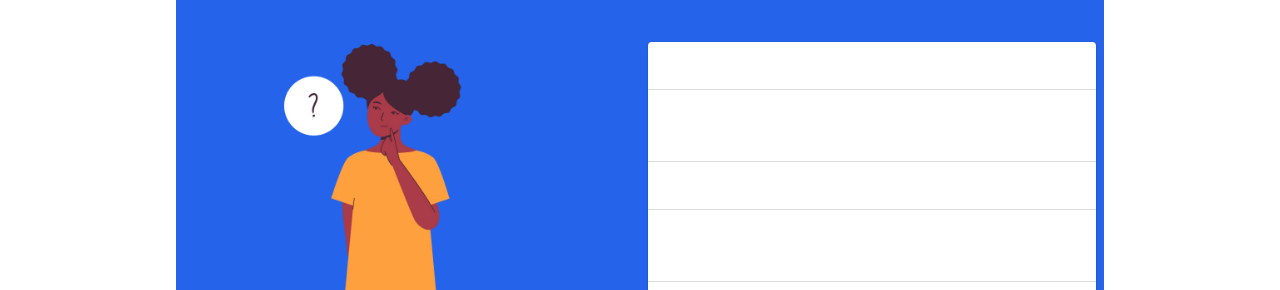
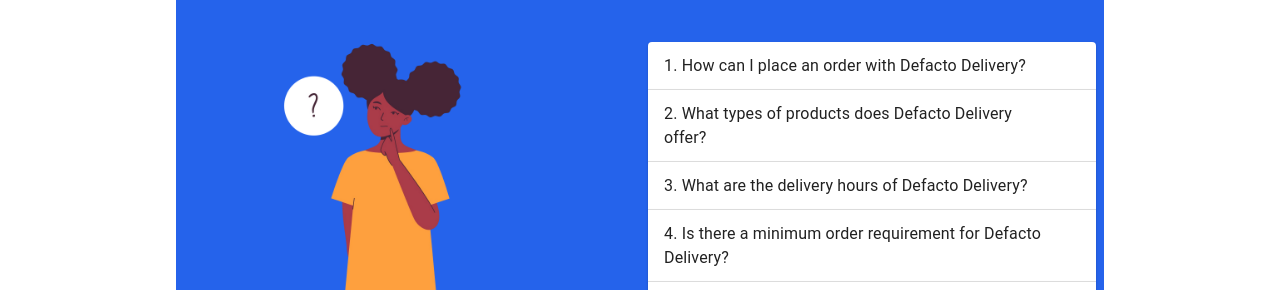
Before and after one commit to defacto-app/web, a Next.js app: page /faq in a window 1280 px wide. Shown: the part 510-800 px from the top of the page. Built offline with nearby package versions, Linux system fonts and the light colour scheme; no server answers.

Commit message:
update FaqAccordion

```diff
--- a/components/FaqAccordian.tsx
+++ b/components/FaqAccordian.tsx
@@ -2,76 +2,74 @@
 import * as React from 'react';
 import Accordion from '@mui/material/Accordion';
 import AccordionSummary from '@mui/material/AccordionSummary';
-import { AccordionSlots } from '@mui/material/Accordion';
 import AccordionDetails from '@mui/material/AccordionDetails';
 import Typography from '@mui/material/Typography';
 import { MinusIcon, PlusIcon } from 'lucide-react';
-import Fade from '@mui/material/Fade';
 
-export default function FaqAccordian() {
+export default function FaqAccordion() {
   const [expanded, setExpanded] = React.useState<number | false>(false);
 
-  const handleChange = (panel: number) => (event: React.SyntheticEvent, isExpanded: boolean) => {
+  const handleChange = (panel: number) => (_event: React.SyntheticEvent, isExpanded: boolean) => {
     setExpanded(isExpanded ? panel : false);
   };
 
   const faqs = [
     {
       question: "1. How can I place an order with Defacto Delivery?",
-      answer:
-        "You can place an order with Defacto Delivery through our website or mobile app. Simply select the items you wish to purchase, choose your delivery address and payment method, and confirm your order.",
+      answer: "You can place an order with Defacto Delivery through our website or mobile app. Simply select the items you wish to purchase, choose your delivery address and payment method, and confirm your order.",
     },
     {
       question: "2. What types of products does Defacto Delivery offer?",
-      answer:
-        "Defacto Delivery offers a wide range of products including groceries, household essentials, electronics, clothing, and more. You can browse our catalog to explore the full range of available items.",
+      answer: "Defacto Delivery offers a wide range of products including groceries, household essentials, electronics, clothing, and more. You can browse our catalog to explore the full range of available items.",
     },
     {
       question: "3. What are the delivery hours of Defacto Delivery?",
-      answer:
-        "Our delivery hours vary depending on your location and local regulations. Generally, we offer delivery services throughout the day, including evenings and weekends. You can check the available delivery slots during the checkout process.",
+      answer: "Our delivery hours vary depending on your location and local regulations. Generally, we offer delivery services throughout the day, including evenings and weekends. You can check the available delivery slots during the checkout process.",
     },
     {
       question: "4. Is there a minimum order requirement for Defacto Delivery?",
-      answer:
-        "Yes, we have a minimum order requirement for delivery orders. The minimum order amount may vary depending on your location and the type of items you're purchasing. You can view the minimum order amount for your area during the checkout process.",
+      answer: "Yes, we have a minimum order requirement for delivery orders. The minimum order amount may vary depending on your location and the type of items you're purchasing. You can view the minimum order amount for your area during the checkout process.",
     },
     {
       question: "5. How can I track my order with Defacto Delivery?",
-      answer:
-        "You can track your order with Defacto Delivery through our website or mobile app. Once your order is placed, you'll receive a confirmation email or notification with a tracking link. Click on the link to view the status of your order in real-time.",
+      answer: "You can track your order with Defacto Delivery through our website or mobile app. Once your order is placed, you'll receive a confirmation email or notification with a tracking link. Click on the link to view the status of your order in real-time.",
     },
     {
       question: "6. Can I schedule a delivery in advance with Defacto Delivery?",
-      answer:
-        "Yes, you can schedule a delivery in advance with Defacto Delivery. During the checkout process, you'll have the option to choose your preferred delivery date and time slot. We'll make sure to deliver your order at the scheduled time.",
+      answer: "Yes, you can schedule a delivery in advance with Defacto Delivery. During the checkout process, you'll have the option to choose your preferred delivery date and time slot. We'll make sure to deliver your order at the scheduled time.",
     },
     {
       question: "7. What payment methods does Defacto Delivery accept?",
-      answer:
-        "Defacto Delivery accepts a variety of payment methods including credit/debit cards, digital wallets, and cash on delivery (COD). You can choose your preferred payment method during the checkout process.",
+      answer: "Defacto Delivery accepts a variety of payment methods including credit/debit cards, digital wallets, and cash on delivery (COD). You can choose your preferred payment method during the checkout process.",
     },
   ];
 
   return (
     <div>
       {faqs.map((faq, index) => (
-      <Accordion slots={{ transition: Fade as AccordionSlots['transition'] }}
-      slotProps={{ transition: { timeout: 400 } }}
+        <Accordion
+        className='text-white bg-primary-600'
+
+          key={index}
+          expanded={expanded === index}
+          onChange={handleChange(index)}
           sx={{
-        '& .MuiAccordion-region': { height: expanded ? 'auto' : 0 },
-        '& .MuiAccordionDetails-root': { display: expanded ? 'block' : 'none' },
-      }} className='bg-primary-600' key={index} expanded={expanded === index} onChange={handleChange(index)}>
+            backgroundColor: 'bg-primary.600',
+            color: 'bg-primary-500',
+            '&:hover': {
+              backgroundColor: 'bg-primary.700',
+            },
+          }}
+        >
           <AccordionSummary
             expandIcon={expanded === index ? <MinusIcon className='text-white' /> : <PlusIcon className='text-white' />}
             aria-controls={`panel${index + 1}-content`}
             id={`panel${index + 1}-header`}
-
           >
-  <Typography className='text-white'>{faq.question}</Typography>
+            <Typography>{faq.question}</Typography>
           </AccordionSummary>
-        <AccordionDetails>
-          <Typography className='text-white'>{faq.answer}</Typography>
+          <AccordionDetails sx={{ backgroundColor: 'primary.700' }}>
+            <Typography>{faq.answer}</Typography>
           </AccordionDetails>
         </Accordion>
       ))}
```
Lines whose indentation alone changed are shown as unchanged.
